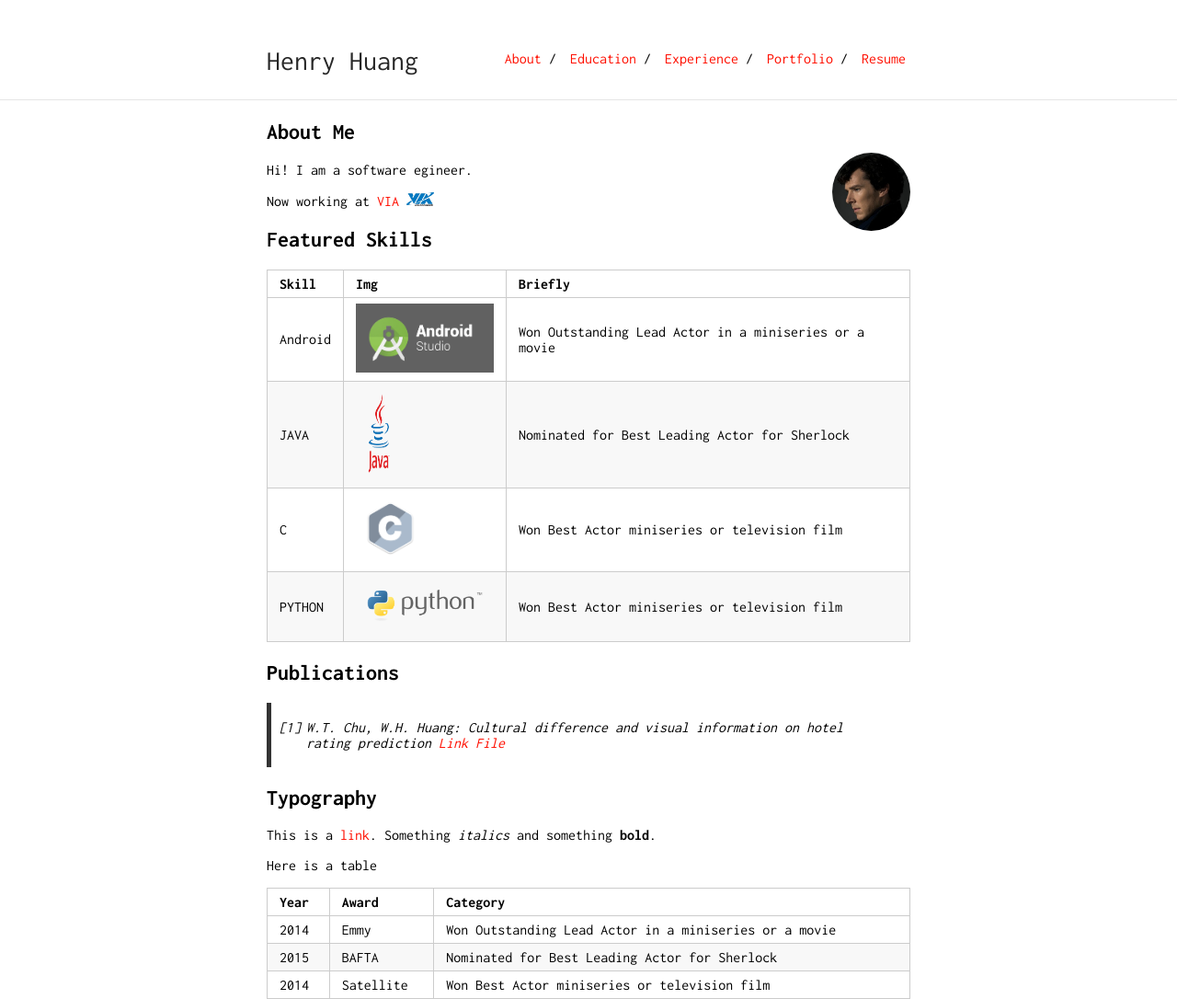
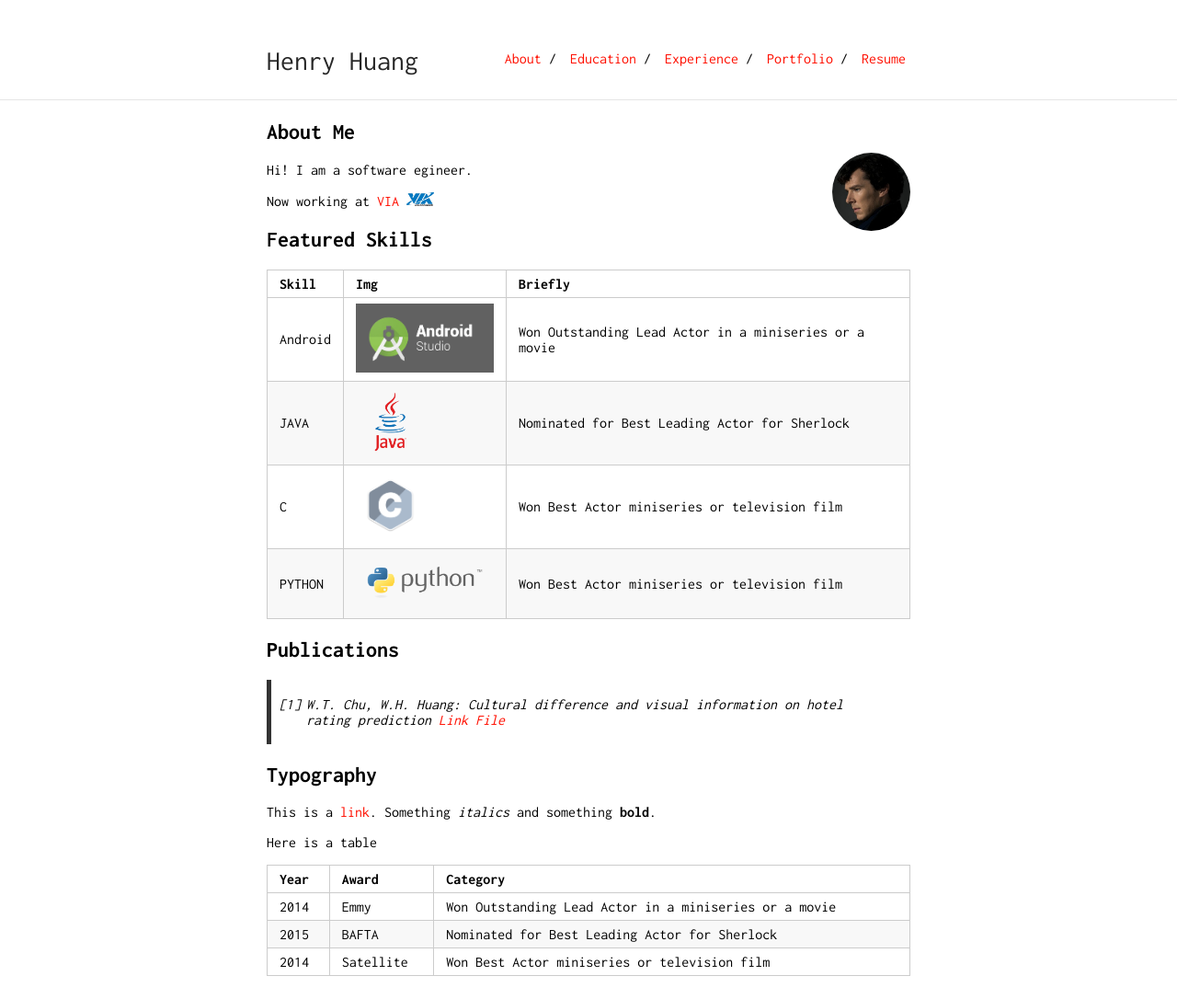
Before and after one commit to henry0726/henry0726.github.io, a Jekyll site: the page built from index.md, in a window 1280 px wide. Shown: the whole page at 92% size. Built offline with Jekyll 4.4.1, drawn with Linux system fonts in a browser that asks for light colours; our own code applies the rules of GitHub Pages for plain Markdown files; after the commit the page ends 1061 px from its top, so only the background shows below that.

Commit message:
Update index.md

```diff
--- a/index.md
+++ b/index.md
@@ -15,7 +15,7 @@ Now working at [VIA](https://www.viatech.com/en/) <img src="VIA_Corporate_logo.j
 Skill | Img | Briefly
 -----|-------|--------
 Android | <img src="android-studio-logo.png" style="width:150px;height:75px;"/>  | Won Outstanding Lead Actor in a miniseries or a movie
-JAVA | <img src="JAVA.webp" style="width:50px;height:100px;"/> | Nominated for Best Leading Actor for Sherlock
+JAVA | <img src="JAVA.webp" style="width:75px;height:75px;"/> | Nominated for Best Leading Actor for Sherlock
 C | <img src="C language.sh.png" style="width:75px;height:75px;"/>| Won Best Actor miniseries or television film
 PYTHON | <img src="python-logo.png" style="width:150px;height:60px;"/> | Won Best Actor miniseries or television film
 
```
